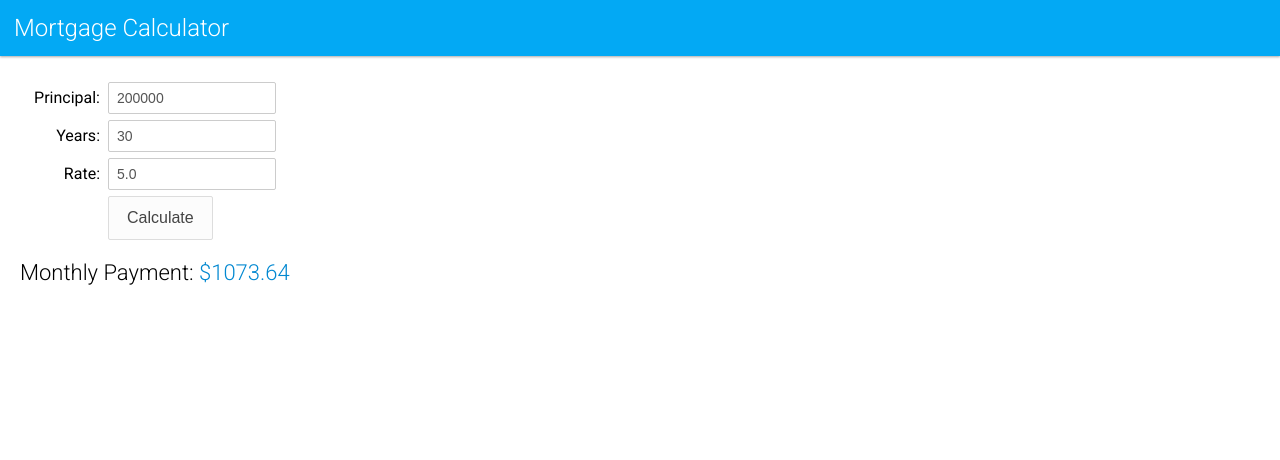
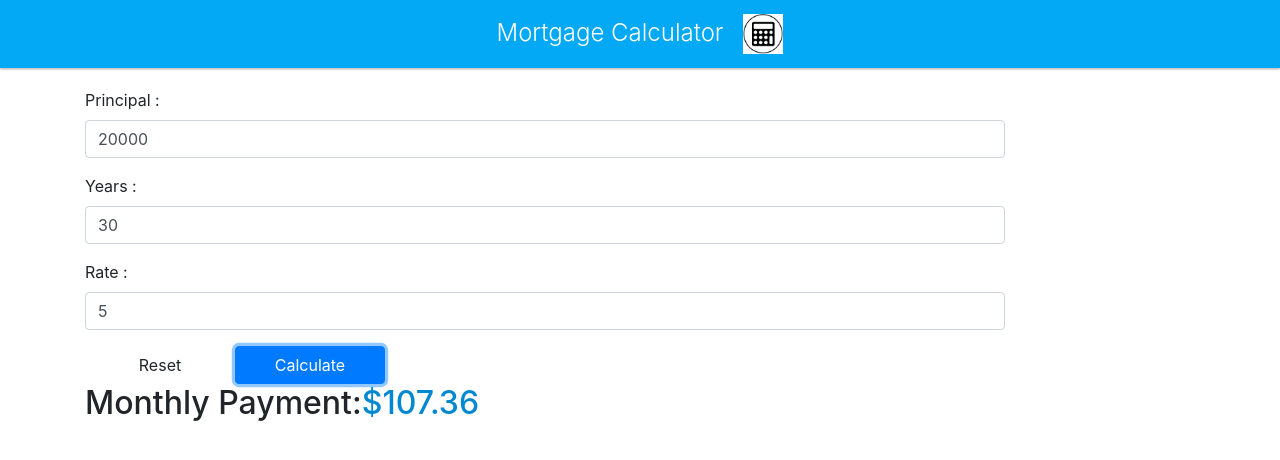
Before and after one commit to iTechJ/webpack, a website built with webpack: page src/index.html in a window 1280 px wide. Both pictures are taken after a click on the button "Calculate". Built offline with nearby package versions, Linux system fonts and the light colour scheme.

Commit message:
Samples of assets loading updated for Webpack 4

```diff
--- a/src/index.html
+++ b/src/index.html
@@ -1,197 +1,12 @@
 <!DOCTYPE html>
-<html>
+<html lang="en">
     <head>
-	    <title>Simplies configuration example</title>
+        <title>Loaders</title>
         <meta charset="utf-8">
         <link href='http://fonts.googleapis.com/css?family=Roboto:400,300,700' rel='stylesheet' type='text/css'>
-		<style>
-		body {
-    font-family: 'Roboto', 'Sans Serif';
-    font-size: 16px;
-    padding: 0;
-    margin: 0;
-}
-
-header {
-    background-color: #03A9F4;
-    padding: 14px;
-    box-shadow: 0 1px 3px rgba(0,0,0,0.12), 0 1px 2px rgba(0,0,0,0.24);
-}
-
-h1, h2, h3 {
-    font-weight: 300;
-}
-
-header > h1 {
-    font-weight: 300;
-    font-size: 24px;
-    margin: 0;
-    color: #FFFFFF;
-}
-
-h2 {
-    font-size: 22px;
-    margin: 20px 0 0 0;
-}
-
-h2 > .currency {
-    color: #0288D1;
-}
-
-h3 {
-    margin: 10px 0 28px 0;
-}
-
-h3 > span {
-    color: #0288D1;
-}
-
-.principal {
-    color: #0288D1;
-}
-
-.interest {
-    color: #EF6C00;
-}
-
-input[type=text] {
-    -webkit-appearance: none;
-    width: 150px;
-    height: 24px;
-    padding: 3px 8px;
-    font-size: 14px;
-    line-height: 1.42857143;
-    color: #555;
-    border: 1px solid #ccc;
-    border-radius: 2px;
-    -webkit-box-shadow: none;
-    box-shadow: none;
-}
-
-table {
-    border-collapse: collapse;
-    font-weight: 300;
-    font-size: 12px;
-}
-
-th {
-    text-align: right;
-    font-weight: 400;
-}
-
-td {
-    text-align: right;
-    padding: 0 .5rem;
-}
-
-th,
-td {
-    border: solid 1px #EEEEEE !important;
-    padding: 1px 4px;
-}
-
-label {
-    display: inline-block;
-    width: 80px;
-    text-align: right;
-    margin-right: 4px;
-}
-
-.content {
-    padding: 20px;
-}
-
-.bar {
-    display: inline-block;
-    border: none;
-    height: 8px;
-}
-
-.bar.principal {
-    background-color: #0288D1;
-    margin-right:1px;
-}
-
-.bar.interest {
-    background-color: #EF6C00;
-    margin-left:1px;
-}
-
-.stretch {
-    width: 100%;
-    padding-left:0;
-    padding-right:0;
-}
-
-.flex {
-    display: -webkit-flex;
-    display: flex;
-}
-
-.currency::before {
-    content:"$";
-}
-
-.left {
-    text-align: left;
-}
-
-.form > div {
-    margin: 6px 0;
-}
-
-button {
-    text-transform: none;
-    -webkit-appearance: none;
-    cursor: pointer;
-    padding: 12px 18px;
-    border-radius: 2px;
-    background: #FCFCFC;
-    font-size: 16px;
-    border: solid 1px #ddd;
-    color: #444;
-}
-
-button:hover {
-    background: #F4F4F4;
-    border: solid 1px #ccc;
-}
-
-button:active {
-    background: #FEFEFE;
-    border: solid 1px #ddd;
-}
-
-button:focus {
-    outline:0;
-}
-	</style>
     </head>
     <body>
-        <header>
-            <h1>Mortgage Calculator</h1>
-        </header>
-        <div class="content">
-            <div class="form">
-                <div>
-                    <label>Principal:</label>
-                    <input type="text" id="principal" value="200000"/>
-                </div>
-                <div>
-                    <label>Years:</label>
-                    <input type="text" id="years" value="30"/>
-                </div>
-                <div>
-                    <label htmlFor="rate">Rate:</label>
-                    <input type="text" id="rate" value="5.0"/>
-                </div>
-                <div>
-                    <label htmlFor="calcBtn"></label>
-                    <button id="calcBtn">Calculate</button>
-                </div>
-            </div>
-            <h2>Monthly Payment: <span id="monthlyPayment" class="currency"></span></h2>
-        </div>
-        <script src="bundle.js"></script>
+        <div id="app-container"></div>
+        <script src="assets/bundle.js"></script>
     </body>
 </html>
--- a/src/index.js
+++ b/src/index.js
@@ -1,17 +1,41 @@
+import './styles/styles.css';
+import './styles/less.less'; //Now less-loader and other will take care of converting LESS to CSS
+import './styles/sass.sass'; //Now sass-loader and other  will take care of converting SASS to CSS
+import 'bootstrap/dist/css/bootstrap.css';
+import AppHeader from './js/components/app-header.js';
+import AppContent from './js/components/app-content.js';
+import {config} from './js/form-descriptor.js';
 
-var calculateMonthlyPayment = function (principal, years, rate) {
-    let monthlyRate = 1;
-    if (rate) {
-        monthlyRate = rate / 100 / 12;
-    }
-    let monthlyPayment = principal * monthlyRate / (1 - (Math.pow(1 / (1 + monthlyRate), years * 12)));
-    return monthlyPayment;
+const behaviour = {
+  onSubmit: handleCalculateButtonClick,
+  onReset: initApplication
 };
 
-document.getElementById('calcBtn').addEventListener('click', () => {
-    const principal = document.getElementById("principal").value;
-    const years = document.getElementById("years").value;
-    const rate = document.getElementById("rate").value;
+initApplication();
+
+function handleCalculateButtonClick(resultWrapperId) {
+  return () => {
+    function calculateMonthlyPayment(principal, years, rate) {
+      let monthlyRate = 1;
+      if (rate) {
+        monthlyRate = rate / 100 / 12;
+      }
+      return principal * monthlyRate / (1 - (Math.pow(1 / (1 + monthlyRate), years * 12)));
+    }
+
+    const principal = document.getElementById('principal').value;
+    const years = document.getElementById('years').value;
+    const rate = document.getElementById('rate').value;
     const monthlyPayment = calculateMonthlyPayment(principal, years, rate);
-    document.getElementById("monthlyPayment").innerHTML = monthlyPayment.toFixed(2);
-});
+    document.getElementById(resultWrapperId).innerHTML = monthlyPayment.toFixed(2);
+  };
+}
+
+function initApplication() {
+  const appContainer = document.getElementById('app-container');
+  appContainer.innerHTML = '';
+  if (appContainer) {
+    appContainer.appendChild(AppHeader('Mortgage Calculator'));
+    appContainer.appendChild(AppContent(config, behaviour));
+  }
+}
--- /dev/null
+++ b/src/js/components/app-button.js
@@ -0,0 +1,9 @@
+export default function (id, label, className, onClick) {
+  const formButton = document.createElement('button');
+  formButton.setAttribute('id', id);
+  formButton.addEventListener('click', onClick);
+  console.log('We are here - going to re-render app button4');
+  formButton.setAttribute('class', className);
+  formButton.innerHTML = label;
+  return formButton;
+}
--- /dev/null
+++ b/src/js/components/form-row.js
@@ -0,0 +1,14 @@
+export default function (rowDescription) {
+  const row = document.createElement('div');
+  row.setAttribute('class', 'form-group');
+  const label = document.createElement('label');
+  label.innerHTML = `${rowDescription.label} :`;
+  const userInput = document.createElement('input');
+  userInput.setAttribute('type', 'text');
+  userInput.setAttribute('id', rowDescription.id);
+  userInput.setAttribute('value', rowDescription.value);
+  userInput.setAttribute('class', 'form-control');
+  row.appendChild(label);
+  row.appendChild(userInput);
+  return row;
+}
--- /dev/null
+++ b/src/js/form-descriptor.js
@@ -0,0 +1,16 @@
+export let config = {
+  items: [{
+    id: 'principal',
+    label: 'Principal',
+    value: 20000
+  }, {
+    id: 'years',
+    label: 'Years',
+    value: 30
+  }, {
+    id: 'rate',
+    label: 'Rate',
+    value: 5.0
+  }
+  ]
+};
--- a/webpack.config.js
+++ b/webpack.config.js
@@ -2,8 +2,67 @@ const path = require('path');
 
 module.exports = {
   entry: './src/index.js',
+  mode : 'development',
   output: {
     filename: 'bundle.js',
-    path: path.resolve(__dirname, 'dist')
+    path: path.join(__dirname, './dist/assets'),
+  },
+  module: {
+    rules: [
+      {
+        test: /\.(js)$/,
+        exclude: /node_modules/, //Normally, you shouldn't use Babel-loader for dependencies
+        use: [
+          'babel-loader' //This loader will convert ES6 to ES5 with babel,
+        ]
+      },
+      {
+        test: /\.css$/,
+        use: [ // It means "Call css-loader first, then process it with style-loader. It's like style-loader(css-loader(asset))"
+          'style-loader', //Ships JS code, which will insert <style> elements into <head> with appropriate styles.
+          'css-loader' //Handles all url('') and @import the same way as ES6 'import' statement => Loads appropriate assets. Example - header background.
+        ]
+      },
+      {
+        test: /\.less$/,
+        use: ['style-loader', 'css-loader', 'less-loader']
+      },
+      {
+        test: /\.(sass)/,
+        use: [// like style-loader(css-loader(sass-loader(asset)))
+          {
+            loader: "style-loader"
+          },
+          {
+            loader: "css-loader"
+          },
+          {
+            loader: "sass-loader?outputStyle=expanded&indentedSyntax"
+          }
+        ]
+      },
+      {
+        test: /\.woff(2)?(\?v=[0-9]\.[0-9]\.[0-9])?$/, //Font files are provided by Bootstrap
+        use: {
+          loader: 'url-loader?limit=100000&mimetype=application/font-woff' //Query param here is the same as content of "options" field specified in next logging
+        }
+      },
+      {
+        test: /\.(jpg|png|svg)$/,
+        loader: 'url-loader', //This loader will convert sources into data-urls. It may significantly increase size of the bundle, so always specify the limit
+        options: {
+          limit: 25000 //Use file-loader when size of asset is more then limit. You could reduce limit to see the changes in image loading
+        }
+      },
+      {
+        test: /\.(ttf|eot|svg)(\?v=[0-9]\.[0-9]\.[0-9])?$/,
+        use: {
+          loader: 'file-loader', // This loader will output assets into build directory and change link to output file
+          query: {
+            name: '[path][name].[ext]'
+          }
+        }
+      }
+    ]
   }
 };
```
Also changed, not shown: package.json (+10 -0 lines), src/js/main.js (deleted, +0 -46 lines), README.md, 1 other file.
